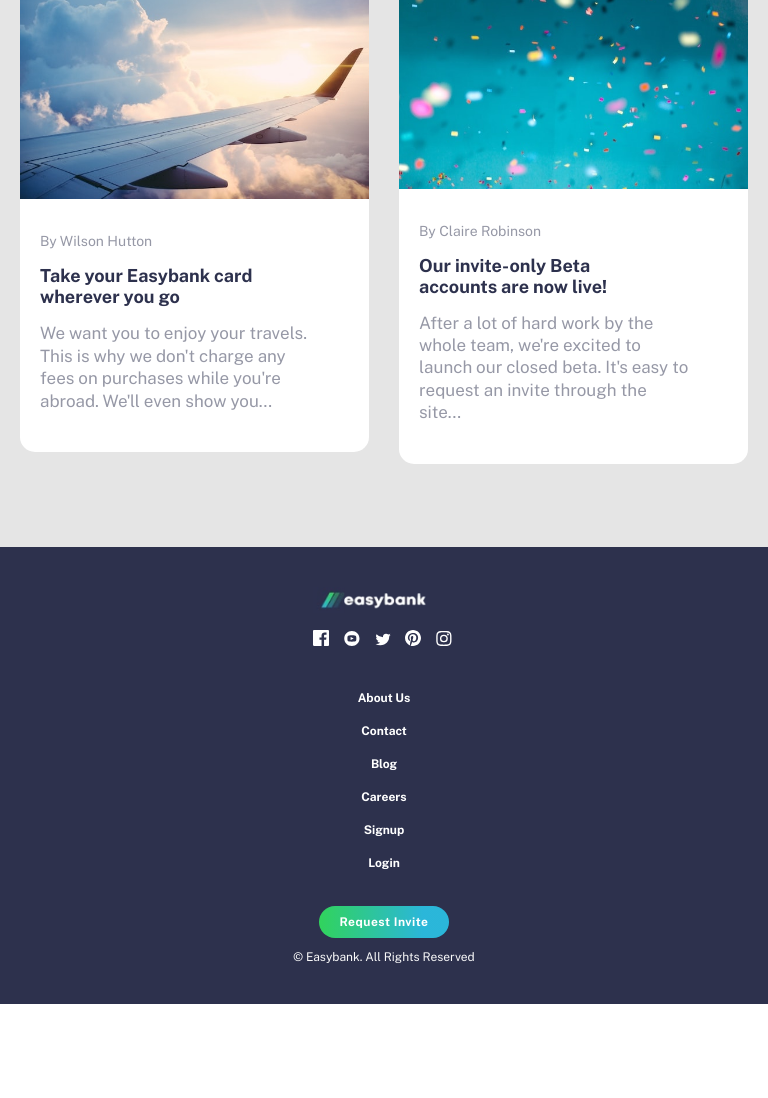
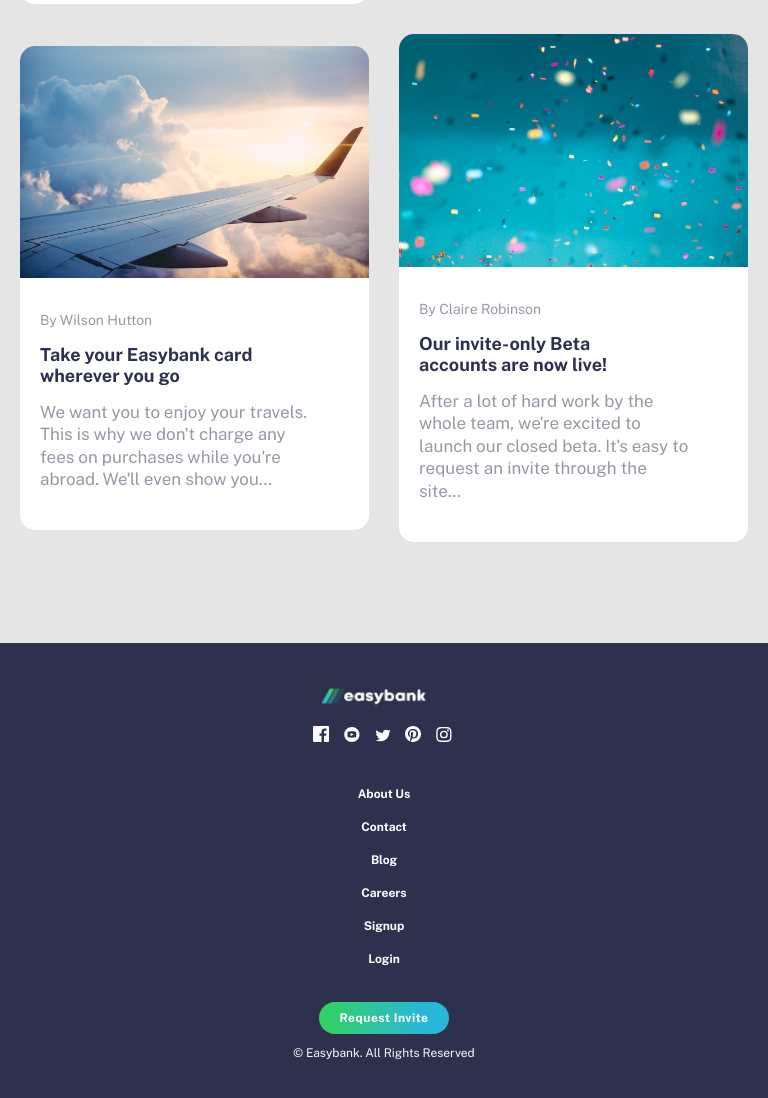
Before and after one commit to eligifty-coder/jsMinna-Web-pages, a plain HTML site: page index.html in a window 768 px wide. Shown: the part 2803-3901 px from the top of the page. Before the commit the page ends 3807 px from the top, so only its background shows below. Drawn offline with nearby package versions, Linux system fonts and the light colour scheme.

Commit message:
fixed media query

```diff
--- a/style.css
+++ b/style.css
@@ -623,7 +623,7 @@ section {
 }
 @media screen and (min-width:600px) and (max-width:805px) {
    .latest {
-      top: 81.6%;
+      top: 84.7%;
    }
    .latest-center{
       grid-template-columns: repeat(auto-fill, minmax(280px, 1fr));
@@ -771,6 +771,6 @@ section {
 }
 @media screen and (min-width:600px) and (max-width:780px) {
    .footer {
-      top:80rem
+      top:86rem
    }
 }
```
